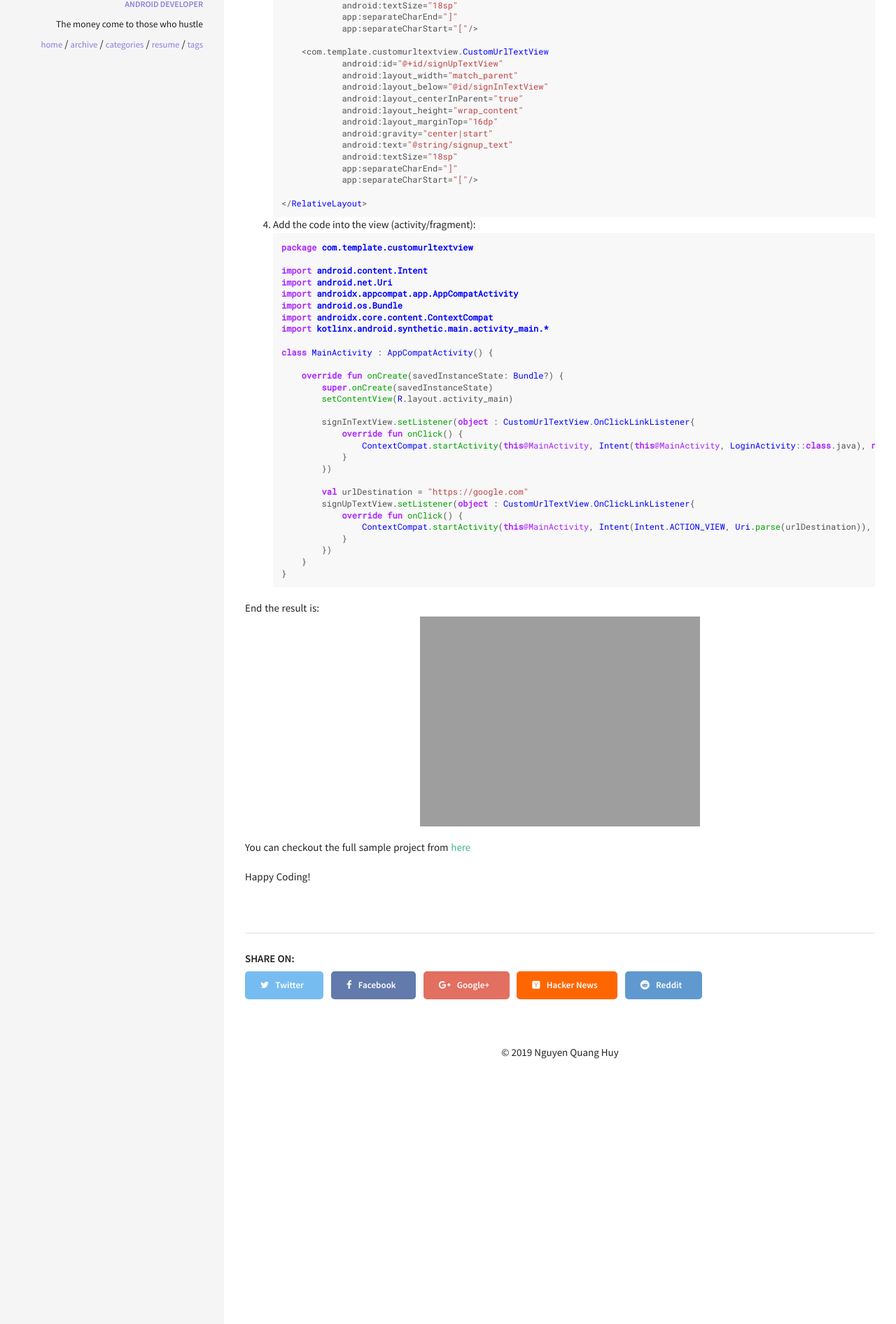
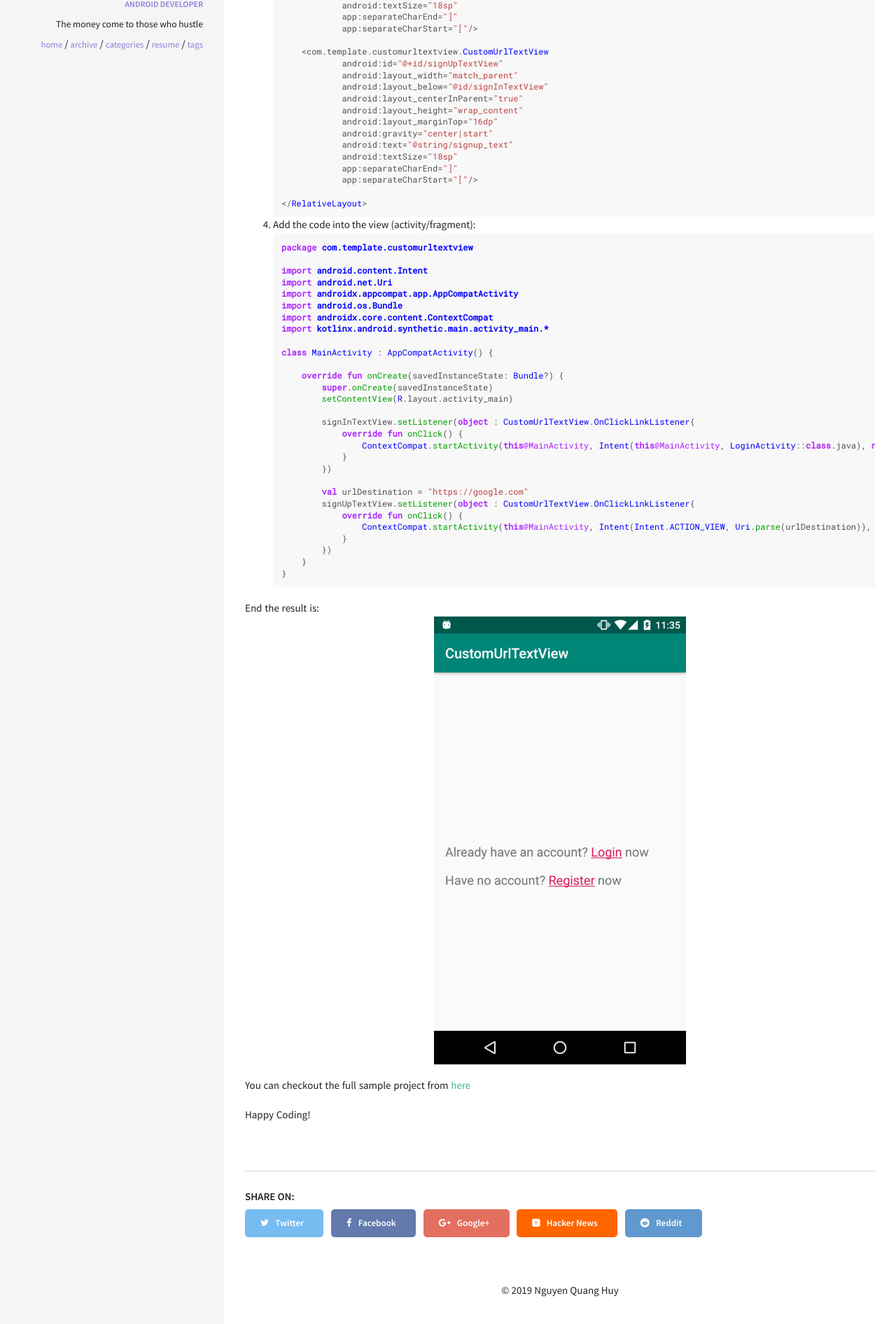
Before and after one commit to huynguyennovem/huynguyennovem.github.io, a Jekyll site: the page built from _posts/2019-09-09-custom-textview-has-url.md, in a window 1280 px wide. Shown: the part 1876-3768 px from the top of the page at 70% size. Built offline with Jekyll 4.4.1, drawn with Linux system fonts in a browser that asks for light colours; comment, search, counter and statistics services are not loaded.

Commit message:
Merge remote-tracking branch 'origin/master'
# Conflicts:
#	_posts/2019-09-09-custom-textview-has-url.md

````diff
--- a/_posts/2019-09-09-custom-textview-has-url.md
+++ b/_posts/2019-09-09-custom-textview-has-url.md
@@ -152,7 +152,7 @@ This tutorial will show you how to custom a TextView which contains a url. The s
     ```
 
 End the result is:
-![CustomTextViewUrl](/static/img/customtextviewurl.png=270x480)
+<img src="/static/img/customtextviewurl.png" width="40%"/>
 
 You can checkout the full sample project from [here](https://github.com/huynguyennovem/android-template-kotlin/tree/master/CustomUrlTextView)
 
````
